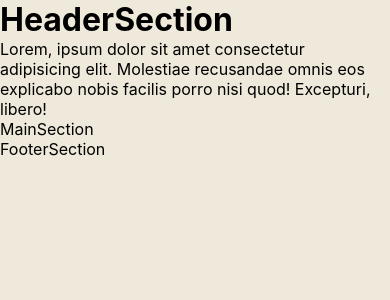
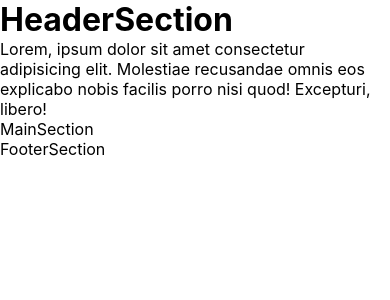
Before and after one commit to PiriyaLapa/body-mass-calculator-page, a React (Vite) app: page / in a window 390 px wide. Shown: the top 300 px of the page. Built offline with nearby package versions, Linux system fonts and the light colour scheme.

Commit message:
update add media query function

```diff
--- /dev/null
+++ b/src/helper/MediaQueryHelper.ts
@@ -0,0 +1,30 @@
+import { css } from "styled-components";
+
+// Define breakpoings
+const breakpoints = {
+  xs: 567 /** Extra Small */,
+  sm: 768 /** Small */,
+  md: 992 /** Medium */,
+  l: 1200 /** Large */,
+  xl: 1600 /** Extra Large */,
+};
+
+type Breakpoints = keyof typeof breakpoints;
+
+class MediaQueryHelper {
+  breakpoints: Record<Breakpoints, number>;
+  constructor(breakpoints: Record<Breakpoints, number>) {
+    this.breakpoints = breakpoints;
+  }
+
+  respondTo(key: Breakpoints) {
+    return (literals: TemplateStringsArray, ...placeholder: any[]) => css`
+      @media (min-width: ${this.breakpoints[key]}px) {
+        ${css(literals, ...placeholder)}
+      }
+    `;
+  }
+}
+
+const mediaQueryHelper = new MediaQueryHelper(breakpoints);
+export const respondTo = mediaQueryHelper.respondTo.bind(mediaQueryHelper);
--- a/src/styles/GlobalStyle.ts
+++ b/src/styles/GlobalStyle.ts
@@ -1,42 +1,134 @@
-import { createGlobalStyle } from "styled-components";
+import { createGlobalStyle, css } from "styled-components";
+import { respondTo } from "../helper/MediaQueryHelper";
+
+const PrimaryTheme = css`
+  :root {
+    --blue-color: #345ff6; /* Change the color to your desired value */
+    --gunmetal-color: #253347;
+    --darkElectricBlue-color: #5e6e85;
+    --borders-color: #d8e2e7;
+    --pureWhite-color: #ffff;
+    --gradient-color: rgba(214, 230, 254, 1);
+    --linearBlue-color: linear-gradient(
+      90deg,
+      #345ff7 0%,
+      #587dff 100%
+    ); // use only at background property
+    --heroBg-color:#E7F5FE;
+
+    // font
+    --base-font-family: "Inter";
+
+    // photography variable
+    --font-size-heading-xl: 4rem; // 64px
+    --font-size-heading-l: ; //48px
+    --font-size-heading-m: ; // 24px
+    --font-size-heading-s: ; // 20px
+    --font-size-body-m: ; // 16px;
+    --font-size-body-m-bold: ; // 16px bold
+    --font-size-body-s: ; //14px
+  }
+`;
 
 const GlobalStyles = createGlobalStyle<{}>`
+    ${PrimaryTheme}
     * {
         margin:0;
         padding:0;
         box-sizing: border-box;
+        font-family: var(--base-font-family);
     }
 
     body {
-        // Mobile
         width:100%;
         min-height:100vh;
         overflow-x:hidden;
-            font-family:'Inter';
-
-        @media screen and (max-width:767px){
-             background-color:#EEE9DA;
-        }
-
-        // Tablet
-        @media screen and (min-width:768px) and (max-width:1023px){
-              background-color:#BDCDD6;
-            /* padding: 3% 5%; */
-        }
-
-        // Labtop
-        @media screen and (min-width:1024px) and (max-width:1439px){
-              background-color:#93BFCF;
-        }
-
-        // Desktop
-        @media screen and (min-width:1440px){
-              background-color:#6096B4;
-        }
-        @media screen and (min-width:1920px){
-              background-color:#CADEFC;
-        }
+        color:var(--quinary-color);
+        // media quary screen
+        ${respondTo('xs')`background:var(--blue-color)`};
+        ${respondTo('sm')`background:var(--gunmetal-color)`};
+        ${respondTo('md')`background:var(--darkElectricBlue-color)`};
+        ${respondTo('l')`background:var(--borders-color)`};
+        ${respondTo('xl')`background:var(--linearBlue-color)`};
     }
 `;
 
 export default GlobalStyles;
+
+/**
+ variable guide name;
+ * Font Variables:
+--base-font-family
+--heading-font-family
+--paragraph-font-family
+--code-font-family
+
+Color Variables:
+--primary-color
+--secondary-color
+--accent-color
+--background-color
+--text-color
+--link-color
+
+Spacing Variables:
+--spacing-small
+--spacing-medium
+--spacing-large
+--padding
+--margin
+--line-height
+
+Typography Variables:
+--font-size-base
+--font-size-heading
+--font-size-subheading
+--font-size-small
+--font-size-large
+--font-weight-normal
+--font-weight-bold
+--letter-spacing
+
+Border and Box Shadow Variables:
+--border-color
+--border-radius
+--border-width
+--box-shadow
+
+Animation and Transition Variables:
+--animation-duration
+--transition-duration
+--ease-in
+--ease-out
+--ease-in-out
+
+Theme Variables:
+--light-theme
+--dark-theme
+--theme-primary
+--theme-secondary
+--theme-accent
+--theme-background
+
+Media Query Breakpoints:
+--mobile-breakpoint
+--tablet-breakpoint
+--desktop-breakpoint
+--large-desktop-breakpoint
+
+Form and Input Variables:
+--input-background
+--input-border-color
+--input-border-radius
+--input-padding
+--input-font-color
+--input-placeholder-color
+--input-focus-color
+
+Layout Variables:
+--container-max-width
+--header-height
+--footer-height
+--sidebar-width
+--content-padding
+ */
```
Also changed, not shown: src/pages/sections/HeaderSection.tsx (+10 -5 lines).
